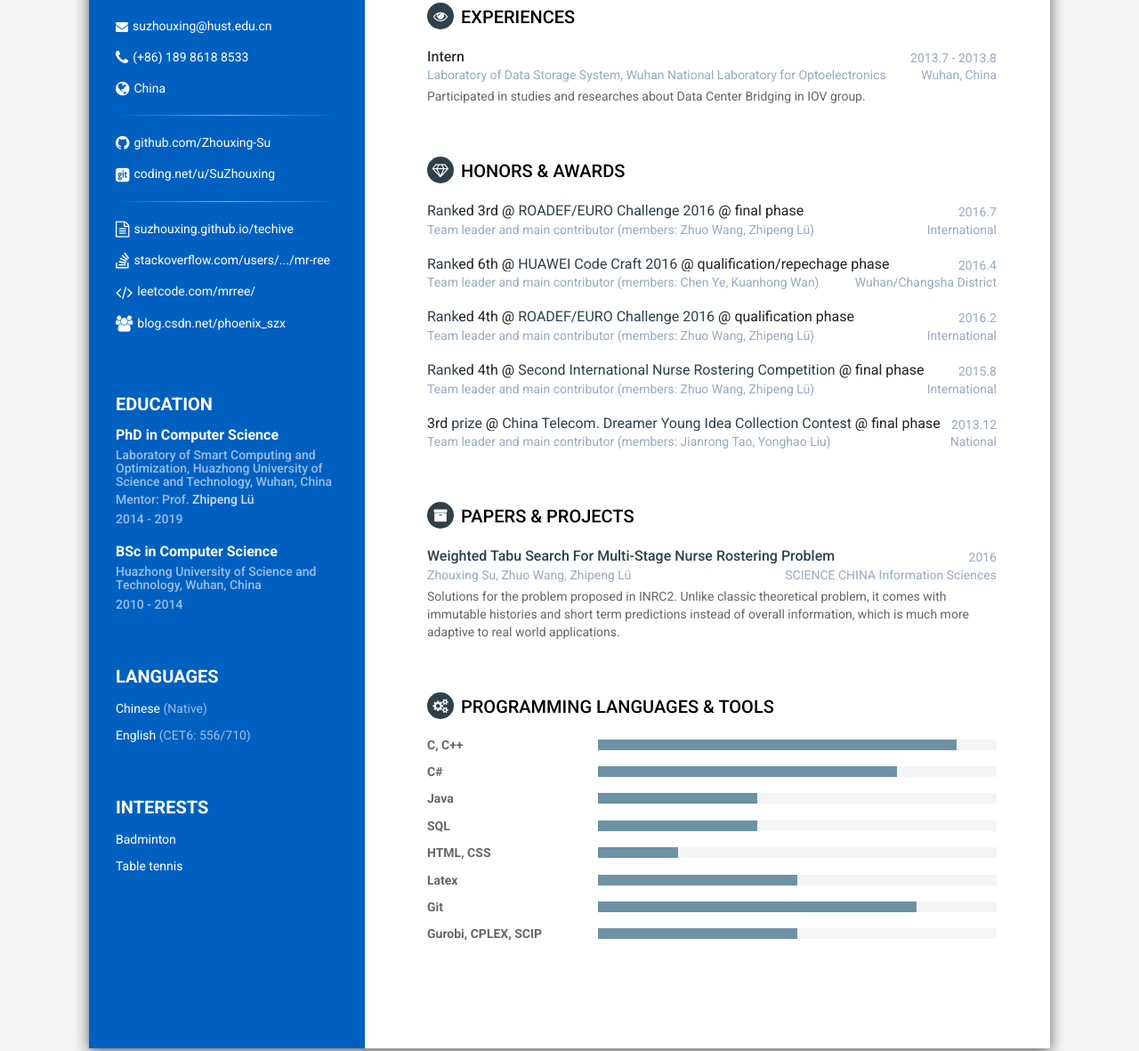
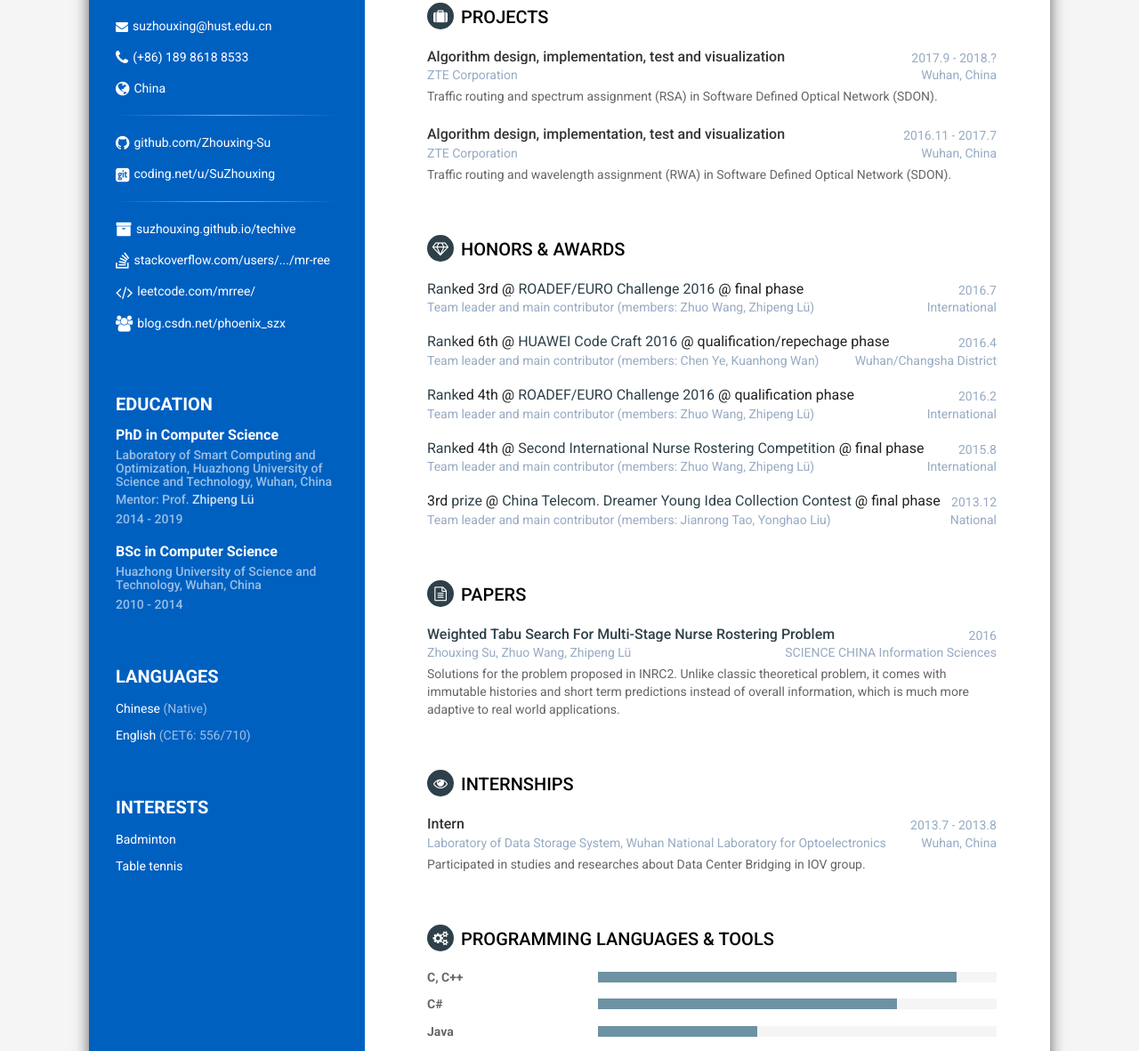
Before and after one commit to suzhouxing/suzhouxing.github.io, a plain HTML site: page index.en.html in a window 1280 px wide. Shown: the part 300-1481 px from the top of the page at 89% size. Drawn offline with Linux system fonts and the light colour scheme.

Commit message:
update project experience.

```diff
--- a/index.en.html
+++ b/index.en.html
@@ -66,12 +66,13 @@
                     <li class="github"><i class="fa fa-github"></i><a href="//github.com/Zhouxing-Su" target="_blank">github.com/Zhouxing-Su</a></li>
                     <li class="coding"><i class="fa fa-git-square"></i><a href="//coding.net/u/SuZhouxing" target="_blank">coding.net/u/SuZhouxing</a></li>
                     <hr class="faded">
-                    <li class="blog"><i class="fa fa-file-text-o"></i><a href="//suzhouxing.github.io/techive" target="_blank">suzhouxing.github.io/techive</a></li>
+                    <li class="blog"><i class="fa fa-archive"></i><a href="//suzhouxing.github.io/techive" target="_blank">suzhouxing.github.io/techive</a></li>
                     <li class="stack"><i class="fa fa-stack-overflow"></i><a href="//stackoverflow.com/users/1941881/mr-ree" target="_blank">stackoverflow.com/users/.../mr-ree</a></li>
                     <li class="leetcode"><i class="fa fa-code"></i><a href="//leetcode.com/mrree/" target="_blank">leetcode.com/mrree/</a></li>
                     <li class="csdn"><i class="fa fa-group"></i><a href="//blog.csdn.net/phoenix_szx" target="_blank">blog.csdn.net/phoenix_szx</a></li>
                 </ul>
             </div><!--//contact-container-->
+
             <div class="education-container container-block">
                 <h2 class="container-block-title">Education</h2>
                 <div class="item">
@@ -128,21 +129,37 @@
             </section><!--//section-->
 
             <section class="section experiences-section">
-                <h2 class="section-title"><i class="fa fa-eye"></i>Experiences</h2>
+                <h2 class="section-title"><i class="fa fa-suitcase"></i>Projects</h2>
 
                 <div class="item">
                     <div class="meta">
                         <div class="upper-row">
-                            <h3 class="job-title">Intern</h3>
-                            <div class="time">2013.7 - 2013.8</div>
+                            <h3 class="job-title">Algorithm design, implementation, test and visualization</h3>
+                            <div class="time">2017.9 - 2018.?</div>
                         </div><!--//upper-row-->
                         <div class="down-row">
-                            <div class="company">Laboratory of Data Storage System, Wuhan National Laboratory for Optoelectronics</div>
+                            <div class="company">ZTE Corporation</div>
                             <div class="district">Wuhan, China</div>
                         </div><!--//down-row-->
                     </div><!--//meta-->
                     <div class="details">
-                        Participated in studies and researches about Data Center Bridging in IOV group.
+                        Traffic routing and spectrum assignment (RSA) in Software Defined Optical Network (SDON).
+                    </div><!--//details-->
+                </div><!--//item-->
+
+                <div class="item">
+                    <div class="meta">
+                        <div class="upper-row">
+                            <h3 class="job-title">Algorithm design, implementation, test and visualization</h3>
+                            <div class="time">2016.11 - 2017.7</div>
+                        </div><!--//upper-row-->
+                        <div class="down-row">
+                            <div class="company">ZTE Corporation</div>
+                            <div class="district">Wuhan, China</div>
+                        </div><!--//down-row-->
+                    </div><!--//meta-->
+                    <div class="details">
+                        Traffic routing and wavelength assignment (RWA) in Software Defined Optical Network (SDON).
                     </div><!--//details-->
                 </div><!--//item-->
 
@@ -219,7 +236,7 @@
             </section><!--//section-->
 
             <section class="section projects-section">
-                <h2 class="section-title"><i class="fa fa-archive"></i>Papers &amp; Projects</h2>
+                <h2 class="section-title"><i class="fa fa-file-text-o"></i>Papers</h2>
 <!--
                 <div class="item">
                     <div class="meta">
@@ -247,6 +264,27 @@
                         </div><!--//down-row-->
                         Solutions for the problem proposed in INRC2. Unlike classic theoretical problem, it comes with immutable histories and short term predictions instead of overall information, which is much more adaptive to real world applications.
                     </div><!--//meta-->
+                </div><!--//item-->
+
+            </section><!--//section-->
+
+            <section class="section experiences-section">
+                <h2 class="section-title"><i class="fa fa-eye"></i>Internships</h2>
+
+                <div class="item">
+                    <div class="meta">
+                        <div class="upper-row">
+                            <h3 class="job-title">Intern</h3>
+                            <div class="time">2013.7 - 2013.8</div>
+                        </div><!--//upper-row-->
+                        <div class="down-row">
+                            <div class="company">Laboratory of Data Storage System, Wuhan National Laboratory for Optoelectronics</div>
+                            <div class="district">Wuhan, China</div>
+                        </div><!--//down-row-->
+                    </div><!--//meta-->
+                    <div class="details">
+                        Participated in studies and researches about Data Center Bridging in IOV group.
+                    </div><!--//details-->
                 </div><!--//item-->
 
             </section><!--//section-->
```
Also changed, not shown: index.html (+45 -7 lines).
